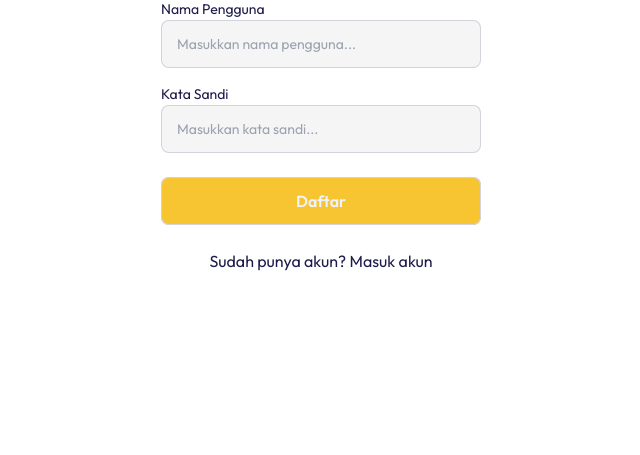
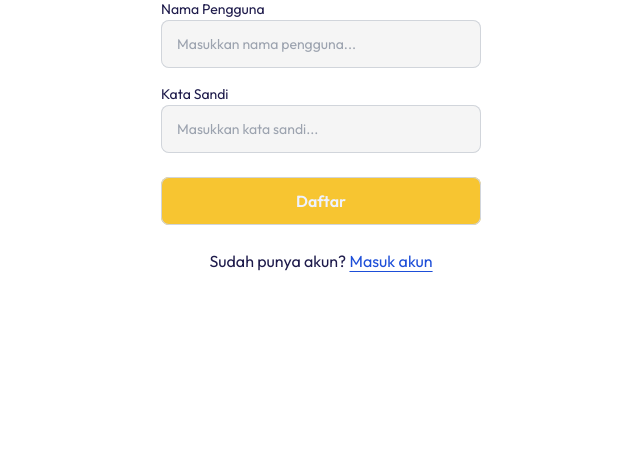
Before and after one commit to erstuu/Foodyar, a PHP site: page /pages/register.php in a window 1280 px wide. Shown: the part 290-745 px from the top of the page, without its empty margins (319-959 px from the left). Run offline with PHP 8.4, Linux system fonts and the light colour scheme; some libraries are stand-ins or nearby versions.

Commit message:
edited anchor tag to have an underline and change its color to blue

```diff
--- a/pages/login.php
+++ b/pages/login.php
@@ -105,7 +105,7 @@ if ($_SERVER['REQUEST_METHOD'] === 'POST') {
                 Masuk
             </button>
 
-            <p class='text-center'>Belum punya akun? <span class='cursor-pointer'
+            <p class='text-center'>Belum punya akun? <span class='cursor-pointer underline underline-offset-4 text-blue-700'
                                                            onclick="window.location.href='register.php'">Daftar akun</span>
         </form>
     </div>
--- a/pages/register.php
+++ b/pages/register.php
@@ -110,7 +110,7 @@ if ($_SERVER['REQUEST_METHOD'] === 'POST') {
                 Daftar
             </button>
 
-            <p class="text-center">Sudah punya akun? <span class="cursor-pointer"
+            <p class="text-center">Sudah punya akun? <span class="cursor-pointer underline underline-offset-4 text-blue-700"
                                                            onclick="window.location.href='login.php'">Masuk akun</span>
             </p>
         </form>
```
